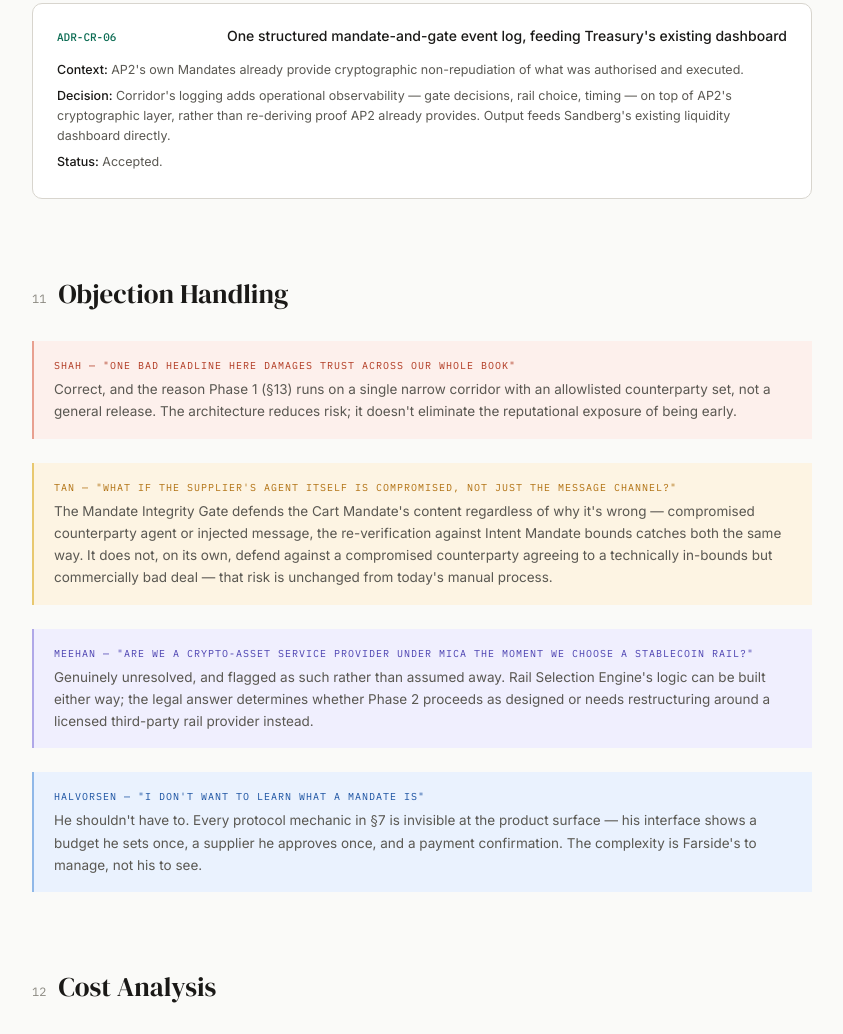
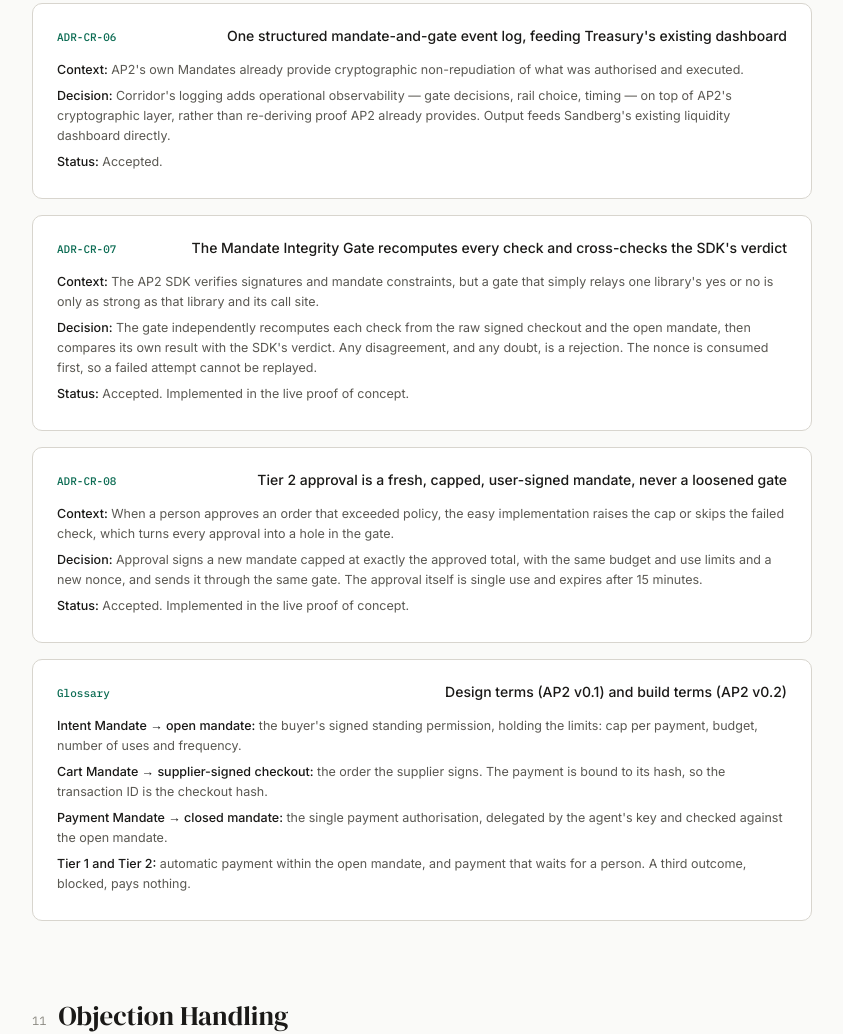
Before and after one commit to raosiddharthp/Corridor, a plain HTML site: page index.html in a window 1280 px wide. Shown: the part 10966-12000 px from the top of the page, without its empty margins (248-1091 px from the left). Drawn offline with Linux system fonts and the light colour scheme.

Commit message:
Update the README and design page for the build: v0.2 terms, CR-07, CR-08 and a glossary

```diff
--- a/index.html
+++ b/index.html
@@ -650,6 +650,28 @@ footer.doc-footer { border-top: 1px solid var(--border); padding: 2.5rem; text-a
       <div class="adr-row"><strong>Decision:</strong> Corridor's logging adds operational observability — gate decisions, rail choice, timing — on top of AP2's cryptographic layer, rather than re-deriving proof AP2 already provides. Output feeds Sandberg's existing liquidity dashboard directly.</div>
       <div class="adr-row"><strong>Status:</strong> Accepted.</div>
     </div>
+
+    <div class="adr-card">
+      <div class="adr-head"><span class="adr-id">ADR-CR-07</span><span class="adr-title">The Mandate Integrity Gate recomputes every check and cross-checks the SDK's verdict</span></div>
+      <div class="adr-row"><strong>Context:</strong> The AP2 SDK verifies signatures and mandate constraints, but a gate that simply relays one library's yes or no is only as strong as that library and its call site.</div>
+      <div class="adr-row"><strong>Decision:</strong> The gate independently recomputes each check from the raw signed checkout and the open mandate, then compares its own result with the SDK's verdict. Any disagreement, and any doubt, is a rejection. The nonce is consumed first, so a failed attempt cannot be replayed.</div>
+      <div class="adr-row"><strong>Status:</strong> Accepted. Implemented in the live proof of concept.</div>
+    </div>
+
+    <div class="adr-card">
+      <div class="adr-head"><span class="adr-id">ADR-CR-08</span><span class="adr-title">Tier 2 approval is a fresh, capped, user-signed mandate, never a loosened gate</span></div>
+      <div class="adr-row"><strong>Context:</strong> When a person approves an order that exceeded policy, the easy implementation raises the cap or skips the failed check, which turns every approval into a hole in the gate.</div>
+      <div class="adr-row"><strong>Decision:</strong> Approval signs a new mandate capped at exactly the approved total, with the same budget and use limits and a new nonce, and sends it through the same gate. The approval itself is single use and expires after 15 minutes.</div>
+      <div class="adr-row"><strong>Status:</strong> Accepted. Implemented in the live proof of concept.</div>
+    </div>
+
+    <div class="adr-card">
+      <div class="adr-head"><span class="adr-id">Glossary</span><span class="adr-title">Design terms (AP2 v0.1) and build terms (AP2 v0.2)</span></div>
+      <div class="adr-row"><strong>Intent Mandate → open mandate:</strong> the buyer's signed standing permission, holding the limits: cap per payment, budget, number of uses and frequency.</div>
+      <div class="adr-row"><strong>Cart Mandate → supplier-signed checkout:</strong> the order the supplier signs. The payment is bound to its hash, so the transaction ID is the checkout hash.</div>
+      <div class="adr-row"><strong>Payment Mandate → closed mandate:</strong> the single payment authorisation, delegated by the agent's key and checked against the open mandate.</div>
+      <div class="adr-row"><strong>Tier 1 and Tier 2:</strong> automatic payment within the open mandate, and payment that waits for a person. A third outcome, blocked, pays nothing.</div>
+    </div>
   </section>
 
   <!-- ============ SECTION 11 ============ -->
```
Also changed, not shown: 2 other files.
